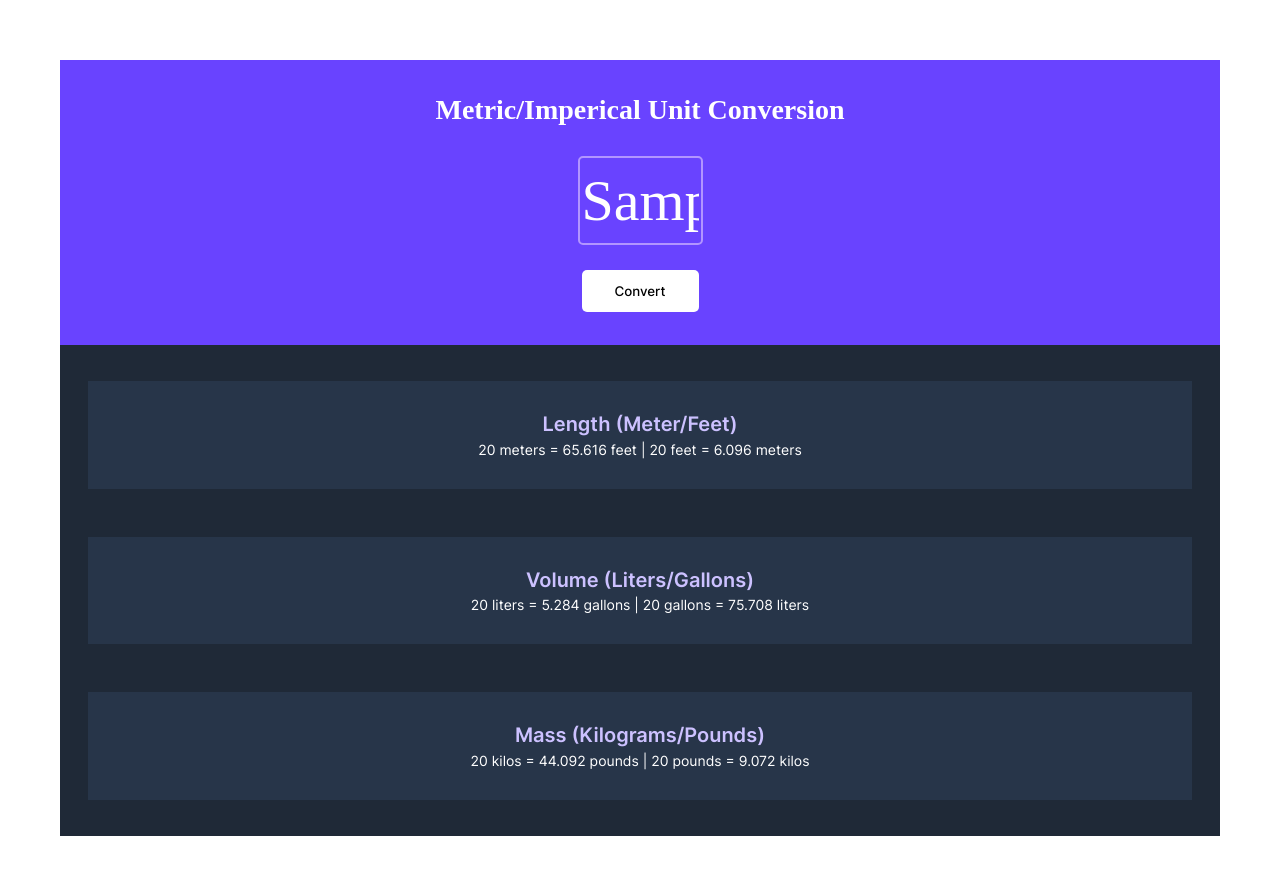
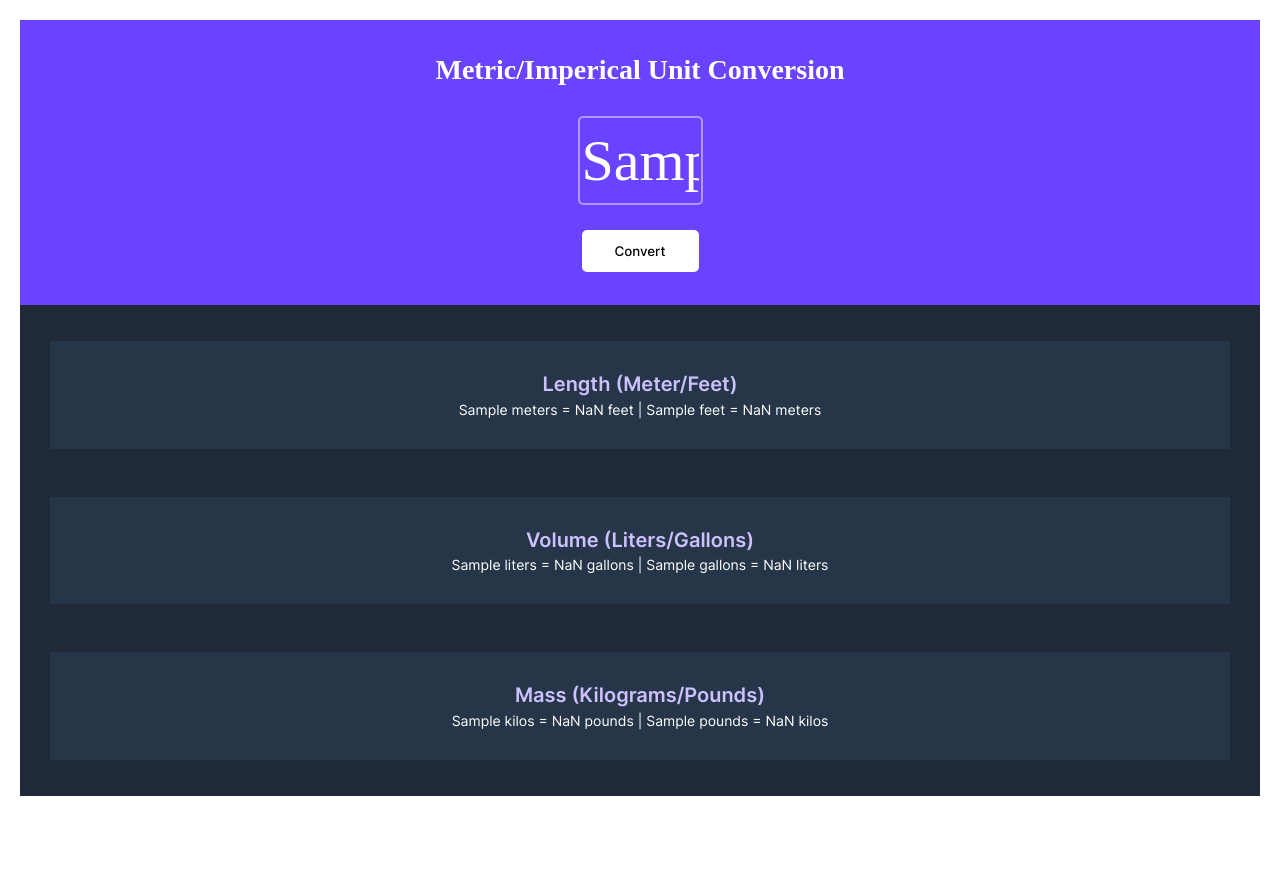
Before and after one commit to zachhh14/unit-converter, a plain HTML site: page index.html in a window 1280 px wide. Both pictures are taken after typing "Sample" into the empty fields and a click on the button "Convert". After the commit the page ends 816 px from the top, so only its background shows below. Drawn offline with Linux system fonts and the light colour scheme; a web font is replaced by a local one.

Commit message:
Finish project

```diff
--- a/index.html
+++ b/index.html
@@ -10,34 +10,31 @@
   <body>
     <div class="header">
       <div class="label">Metric/Imperical Unit Conversion</div>
-      <input />
-      <button>Convert</button>
+      <input id="input-num">
+      <div id="buttn">
+        <button id="convert-bttn">Convert</button>
+      </div>
     </div>
     <div class="below">
       <div class="box">
         <div class="length">
           <div class="Label">Length (Meter/Feet)</div>
-          <div class="Details">
-            20 meters = 65.616 feet | 20 feet = 6.096 meters
-          </div>
+          <div class="Details" id="output-le"></div>
         </div>
       </div>
       <div class="box">
         <div class="Volume">
           <div class="Label">Volume (Liters/Gallons)</div>
-          <div class="Details">
-            20 liters = 5.284 gallons | 20 gallons = 75.708 liters
-          </div>
+          <div class="Details" id="output-vo"></div>
         </div>
       </div>
       <div class="box">
         <div class="Mass">
           <div class="Label">Mass (Kilograms/Pounds)</div>
-          <div class="Details">
-            20 kilos = 44.092 pounds | 20 pounds = 9.072 kilos
-          </div>
+          <div class="Details" id="output-ma"></div>
         </div>
       </div>
     </div>
+    <script src="index.js"></script>
   </body>
 </html>
--- a/index.js
+++ b/index.js
@@ -0,0 +1,67 @@
+const ConvertButton = document.getElementById("convert-bttn");
+let InputNumber = document.getElementById("input-num");
+let OutputLength = document.getElementById("output-le");
+let OutputVolume = document.getElementById("output-vo");
+let OutputMass = document.getElementById("output-ma");
+// let Button = document.getElementById("buttn");
+let SentenceLength = "";
+let SentenceVolume = "";
+let SentenceMass = "";
+let tf = true;
+let unit = {
+  Feet: 3.281,
+  Gallon: 0.264,
+  Pound: 2.204,
+};
+
+ConvertButton.addEventListener("click", function () {
+  if (tf) {
+    InputNumber = InputNumber.value;
+    console.log(InputNumber);
+    render(InputNumber);
+  }
+});
+
+// if (tf) {
+//   Button.innerHTML = `<button id="convert-bttn">Convert</button>`;
+// }
+// else{
+//   Button.innerHTML = `<button id="convert-bttn" disabled>Convert</button>`;
+// }
+
+function render(num) {
+  length(num);
+  volume(num);
+  mass(num)
+  tf = false;
+}
+
+function length(num) {
+  SentenceLength = `
+    ${num} meters = ${(num * unit.Feet).toFixed(3)} feet | ${num} feet = ${(
+    num / unit.Feet
+  ).toFixed(3)} meters
+  `;
+  OutputLength.innerHTML = SentenceLength;
+}
+
+function volume(num) {
+  SentenceVolume = `${num} liters = ${(num * unit.Gallon).toFixed(3)}  gallons | ${num} gallons = ${(num / unit.Gallon).toFixed(3)} liters`;
+  OutputVolume.innerHTML = SentenceVolume;
+}
+
+function mass(num) {
+  SentenceMass = `${num} kilos = ${(num * unit.Pound).toFixed(3)}  pounds | ${num} pounds = ${(num / unit.Pound).toFixed(3)} kilos`;
+  OutputMass.innerHTML = SentenceMass;
+}
+
+
+
+// volume 20 liters = 5.284 gallons | 20 gallons = 75.708 liters
+// mass 20 kilos = 44.092 pounds | 20 pounds = 9.072 kilos
+
+/*
+1 meter = 3.281 feet
+1 liter = 0.264 gallon
+1 kilogram = 2.204 pound
+*/
--- a/styles.css
+++ b/styles.css
@@ -20,7 +20,7 @@
   src: url(./static/Inter-Medium.ttf);
 }
 
-*{
+* {
   margin: 0;
 }
 
@@ -29,10 +29,9 @@ body {
   display: flex;
   justify-content: center;
   flex-direction: column;
-  padding: 50px;
+  padding: 10px;
   /* justify-content: stretch; */
   margin: 10px;
-
 }
 .header {
   background-color: #6943ff;
@@ -90,7 +89,6 @@ button {
   cursor: pointer;
 }
 
-
 .Label {
   color: #ccc1ff;
   text-align: center;
@@ -113,6 +111,5 @@ button {
   padding: 31px 25px;
   background-color: #273549;
   margin: 24px 25px;
-  width:95%;
-
+  width: 95%;
 }
```
